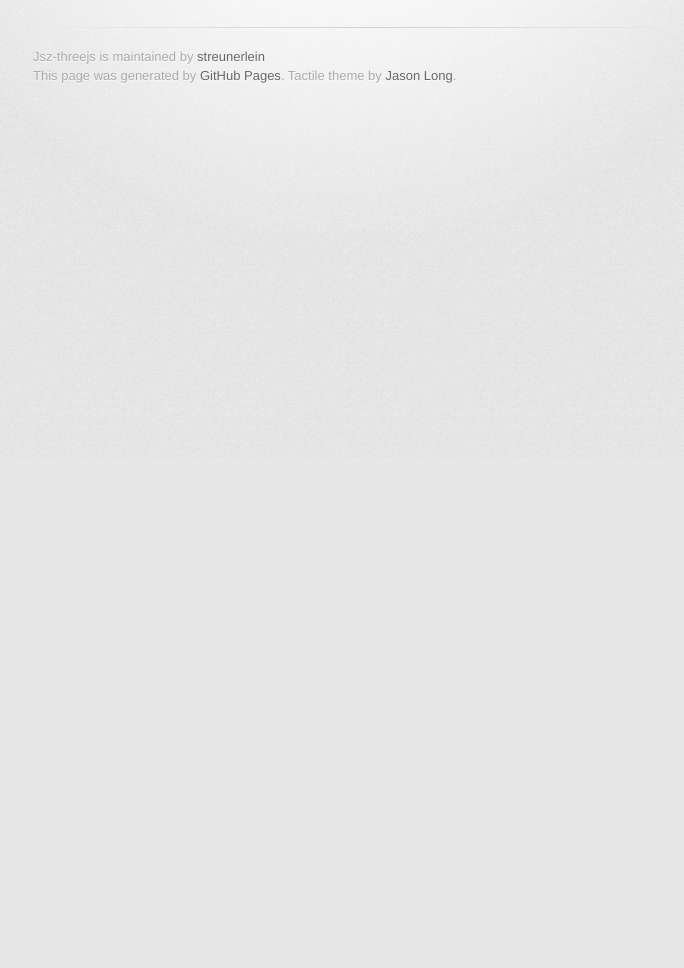
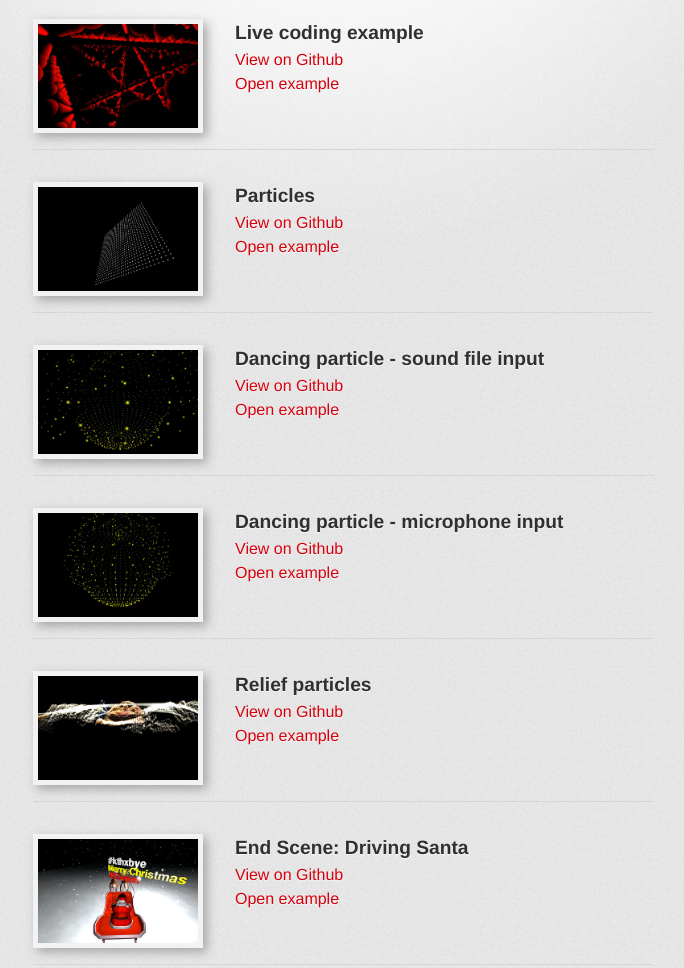
Before and after one commit to streunerlein/jsz-threejs, a plain HTML site: page index.html in a window 1280 px wide. Shown: the part 342-1310 px from the top of the page, without its empty margins (297-981 px from the left). Before the commit the page ends 800 px from the top, so only its background shows below. Drawn offline with Linux system fonts and the light colour scheme; a web font is replaced by a local one.

Commit message:
Some styling

```diff
--- a/index.html
+++ b/index.html
@@ -11,6 +11,34 @@
     <script src="//html5shiv.googlecode.com/svn/trunk/html5.js"></script>
     <![endif]-->
     <title>Jsz-threejs by streunerlein</title>
+    <style type="text/css">
+      .example img {
+        border:5px solid #f2f2f2;
+        box-shadow:4px 4px 10px #a5a5a5;
+        float:left;
+        margin: 0 2em 0 0;
+        width:160px;
+        cursor:pointer;
+      }
+
+      .clear {
+        clear:both;
+      }
+
+      .example {
+        margin:1em 0;
+        padding:1em 0;
+        border-bottom:1px solid #d6d6d6;
+      }
+
+      .example h4 {
+        font-size:120%;
+      }
+
+      .example a {
+        display:block;
+      }
+    </style>
   </head>
 
   <body>
@@ -33,6 +61,54 @@
         <section id="main_content">
           <h3>Examples</h3>
 
+          <div class="example">
+            <img src="examples/live-coding-example/preview.jpg" alt="Preview - Live coding example" />
+            <h4>Live coding example</h4>
+            <a class="" href="https://github.com/streunerlein/jsz-threejs/tree/master/live-coding-example"><span>View on Github</span></a>
+            <a class="" href="examples/live-coding-example/index.html"><span>Open example</span></a>
+            <div class="clear"></div>
+          </div>
+
+          <div class="example">
+            <img src="examples/particles/preview.jpg" alt="Preview - Particles" />
+            <h4>Particles</h4>
+            <a class="" href="https://github.com/streunerlein/jsz-threejs/tree/master/particles"><span>View on Github</span></a>
+            <a class="" href="examples/particles/index.html"><span>Open example</span></a>
+            <div class="clear"></div>
+          </div>
+
+          <div class="example">
+            <img src="examples/sound-in/preview.jpg" alt="Preview - Dancing particles" />
+            <h4>Dancing particle - sound file input</h4>
+            <a class="" href="https://github.com/streunerlein/jsz-threejs/tree/master/sound-in"><span>View on Github</span></a>
+            <a class="" href="examples/sound-in/index.html"><span>Open example</span></a>
+            <div class="clear"></div>
+          </div>
+
+          <div class="example">
+            <img src="examples/mic-in/preview.jpg" alt="Preview - Dancing particles" />
+            <h4>Dancing particle - microphone input</h4>
+            <a class="" href="https://github.com/streunerlein/jsz-threejs/tree/master/mic-in"><span>View on Github</span></a>
+            <a class="" href="examples/mic-in/index.html"><span>Open example</span></a>
+            <div class="clear"></div>
+          </div>
+
+          <div class="example">
+            <img src="examples/face/preview.jpg" alt="Preview - Relief particles" />
+            <h4>Relief particles</h4>
+            <a class="" href="https://github.com/streunerlein/jsz-threejs/tree/master/face"><span>View on Github</span></a>
+            <a class="" href="examples/face/index.html"><span>Open example</span></a>
+            <div class="clear"></div>
+          </div>
+
+          <div class="example">
+            <img src="examples/end/preview.jpg" alt="End scene - Driving Santa" />
+            <h4>End Scene: Driving Santa</h4>
+            <a class="" href="https://github.com/streunerlein/jsz-threejs/tree/master/end"><span>View on Github</span></a>
+            <a class="" href="examples/end/index.html"><span>Open example</span></a>
+            <div class="clear"></div>
+          </div>
+
         </section>
 
         <footer>
@@ -43,5 +119,19 @@
 
       </div>
     </div>
+    <script type="text/javascript">
+      var img = document.querySelectorAll(".example img");
+      var links = document.querySelectorAll(".example a[href^='examples/']");
+
+      for (var i = 0, href, go; i < img.length; i++) {
+        href = i < links.length ? links[i].getAttribute('href') : '';
+        go = function() {
+          window.open(href);
+        };
+        img[i].onclick = go;
+        links[i].setAttribute('target', '_blank');
+      }
+
+    </script>
   </body>
 </html>
```
